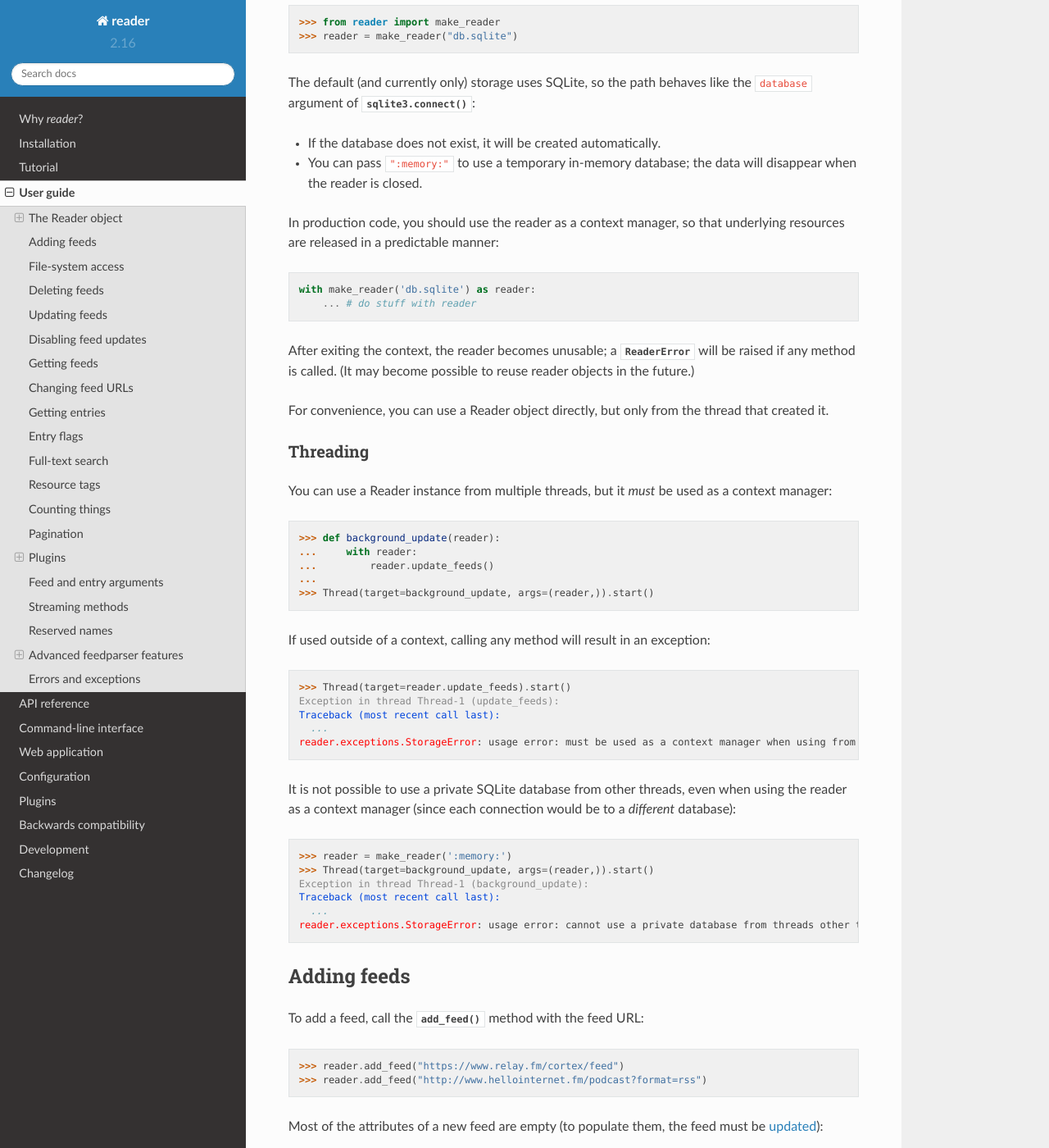
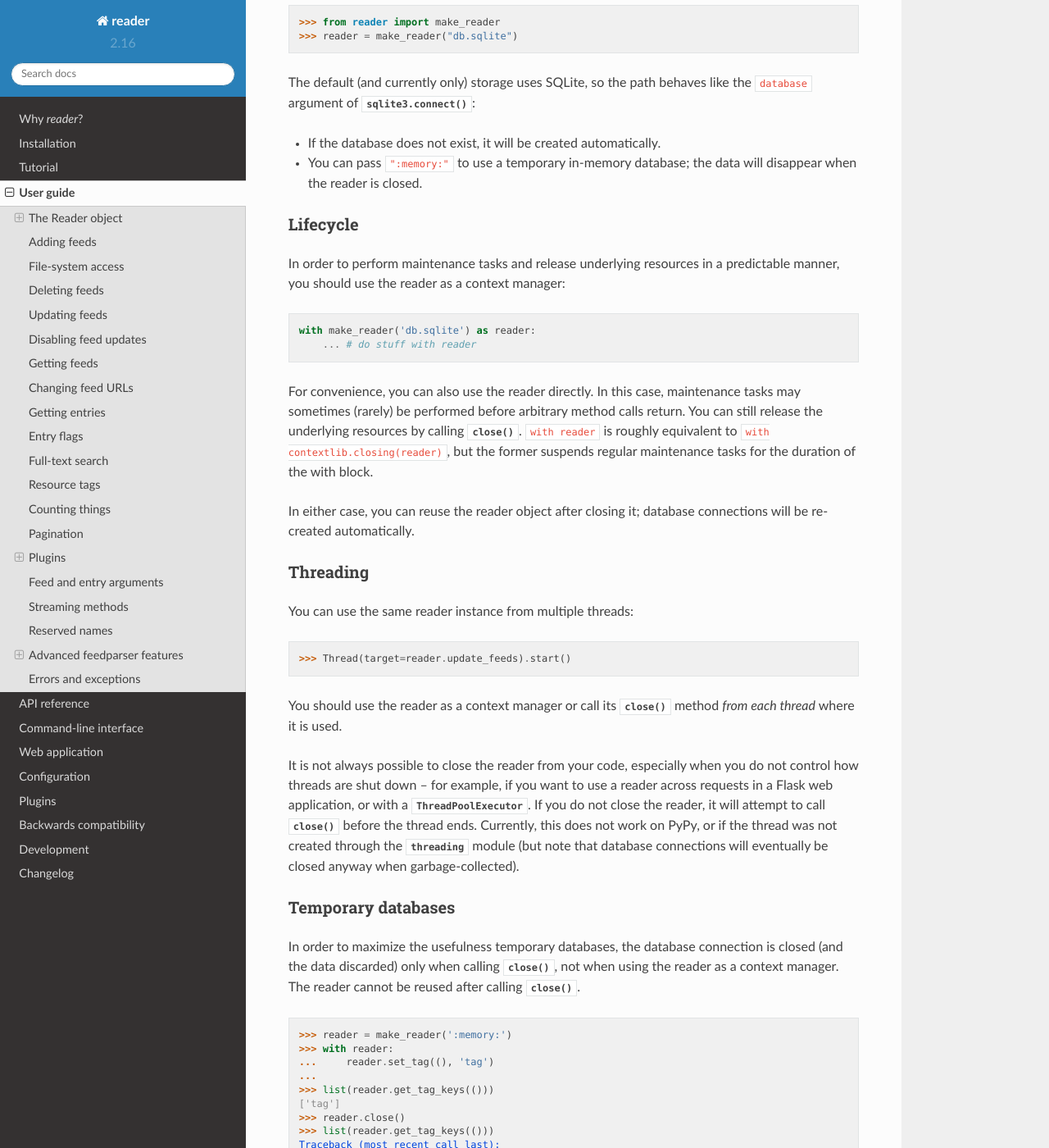
Before and after one commit to Alcides1123/reader, a Sphinx documentation site: the page built from docs/guide.rst, in a window 1280 px wide and 1400 px high, scrolled down 457 px. Shown: the whole window at 82% size. Built offline with Sphinx 7.4.7 and the Read the Docs theme 2.0.0, drawn with Linux system fonts in a browser that asks for light colours; some of the changed text lies outside the part shown.

Commit message:
Update threading docs following enhancements.
For #206.

```diff
--- a/docs/guide.rst
+++ b/docs/guide.rst
@@ -37,48 +37,83 @@ so the path behaves like the ``database`` argument of :func:`sqlite3.connect`:
   the data will disappear when the reader is closed.
 
 
-In production code, you should use the reader as a context manager,
-so that underlying resources are released in a predictable manner::
+Lifecycle
+~~~~~~~~~
+
+In order to perform maintenance tasks and
+release underlying resources in a predictable manner,
+you should use the reader as a context manager::
 
     with make_reader('db.sqlite') as reader:
         ... # do stuff with reader
 
-After exiting the context, the reader becomes unusable;
-a :exc:`ReaderError` will be raised if any method is called.
-(It may become possible to reuse reader objects in the future.)
+For convenience, you can also use the reader directly.
+In this case, maintenance tasks may sometimes (rarely) be performed
+before arbitrary method calls return.
+You can still release the underlying resources
+by calling :meth:`~Reader.close`.
+``with reader`` is roughly equivalent to ``with contextlib.closing(reader)``,
+but the former suspends regular maintenance tasks
+for the duration of the with block.
 
-For convenience, you can use a Reader object directly,
-but only from the thread that created it.
+In either case, you can reuse the reader object after closing it;
+database connections will be re-created automatically.
 
 
 Threading
 ~~~~~~~~~
 
-You can use a Reader instance from multiple threads,
-but it *must* be used as a context manager::
+You can use the same reader instance from multiple threads::
 
-    >>> def background_update(reader):
-    ...     with reader:
-    ...         reader.update_feeds()
+    >>> Thread(target=reader.update_feeds).start()
+
+You should use the reader as a context manager
+or call its :meth:`~Reader.close` method
+*from each thread* where it is used.
+
+
+It is not always possible to close the reader from your code,
+especially when you do not control how threads are shut down
+– for example, if you want
+to use a reader across requests in a Flask web application,
+or with a :class:`~concurrent.futures.ThreadPoolExecutor`.
+If you do not close the reader, it will attempt
+to call :meth:`~Reader.close` before the thread ends.
+Currently, this does not work on PyPy,
+or if the thread was not created through the :mod:`threading` module
+(but note that database connections will eventually be closed anyway
+when garbage-collected).
+
+
+Temporary databases
+~~~~~~~~~~~~~~~~~~~
+
+In order to maximize the usefulness temporary databases,
+the database connection is closed (and the data discarded)
+only when calling :meth:`~Reader.close`,
+not when using the reader as a context manager.
+The reader cannot be reused after calling :meth:`~Reader.close`.
+
+::
+
+    >>> reader = make_reader(':memory:')
+    >>> with reader:
+    ...     reader.set_tag((), 'tag')
     ...
-    >>> Thread(target=background_update, args=(reader,)).start()
+    >>> list(reader.get_tag_keys(()))
+    ['tag']
+    >>> reader.close()
+    >>> list(reader.get_tag_keys(()))
+    Traceback (most recent call last):
+      ...
+    reader.exceptions.StorageError: usage error: cannot reuse a private database after close()
 
-If used outside of a context, calling any method will result in an exception::
+
+It is not possible to use a private, temporary SQLite database from other threads,
+since each connection would be to a *different* database::
 
     >>> Thread(target=reader.update_feeds).start()
     Exception in thread Thread-1 (update_feeds):
-    Traceback (most recent call last):
-      ...
-    reader.exceptions.StorageError: usage error: must be used as a context manager when using from threads other than the creating thread
-
-
-It is not possible to use a private SQLite database from other threads,
-even when using the reader as a context manager
-(since each connection would be to a *different* database)::
-
-    >>> reader = make_reader(':memory:')
-    >>> Thread(target=background_update, args=(reader,)).start()
-    Exception in thread Thread-1 (background_update):
     Traceback (most recent call last):
       ...
     reader.exceptions.StorageError: usage error: cannot use a private database from threads other than the creating thread
```
Also changed, not shown: CHANGES.rst (+9 -0 lines), 2 other files.
